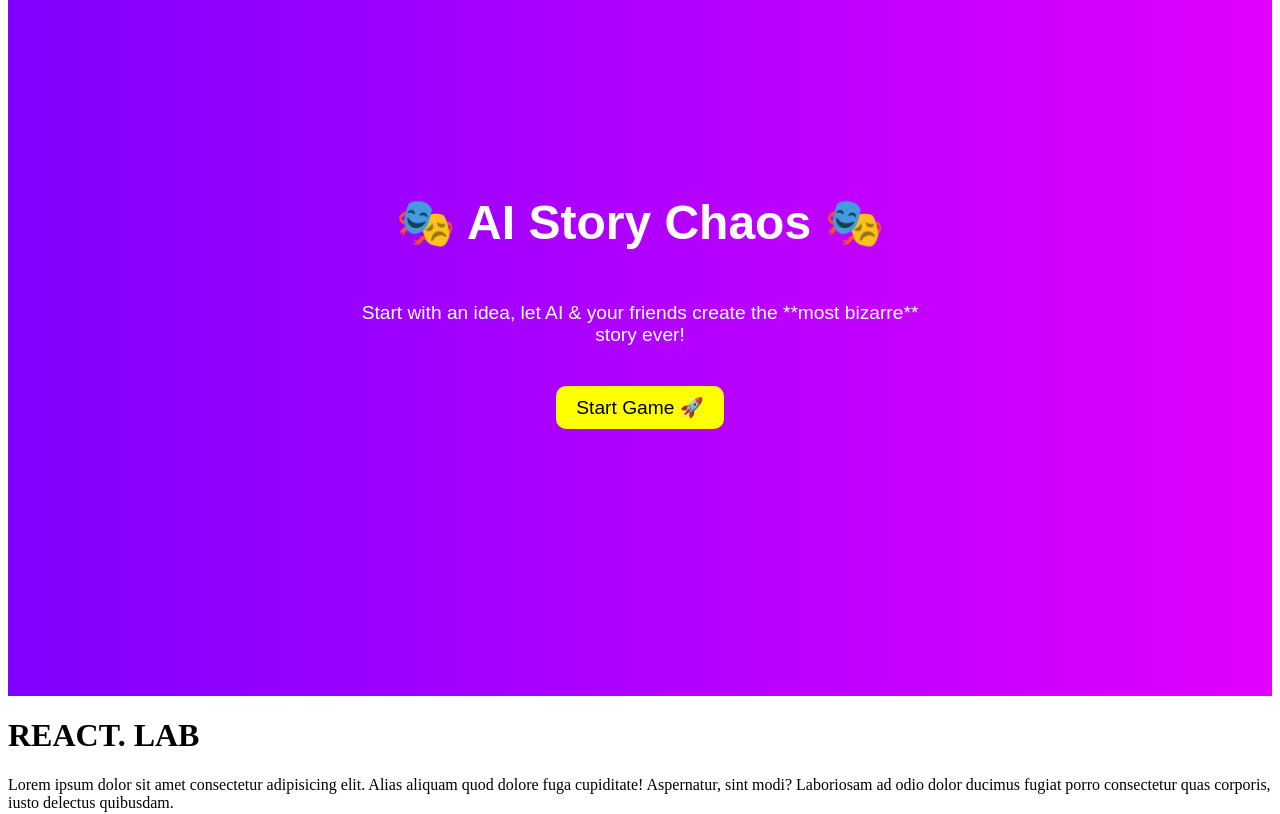
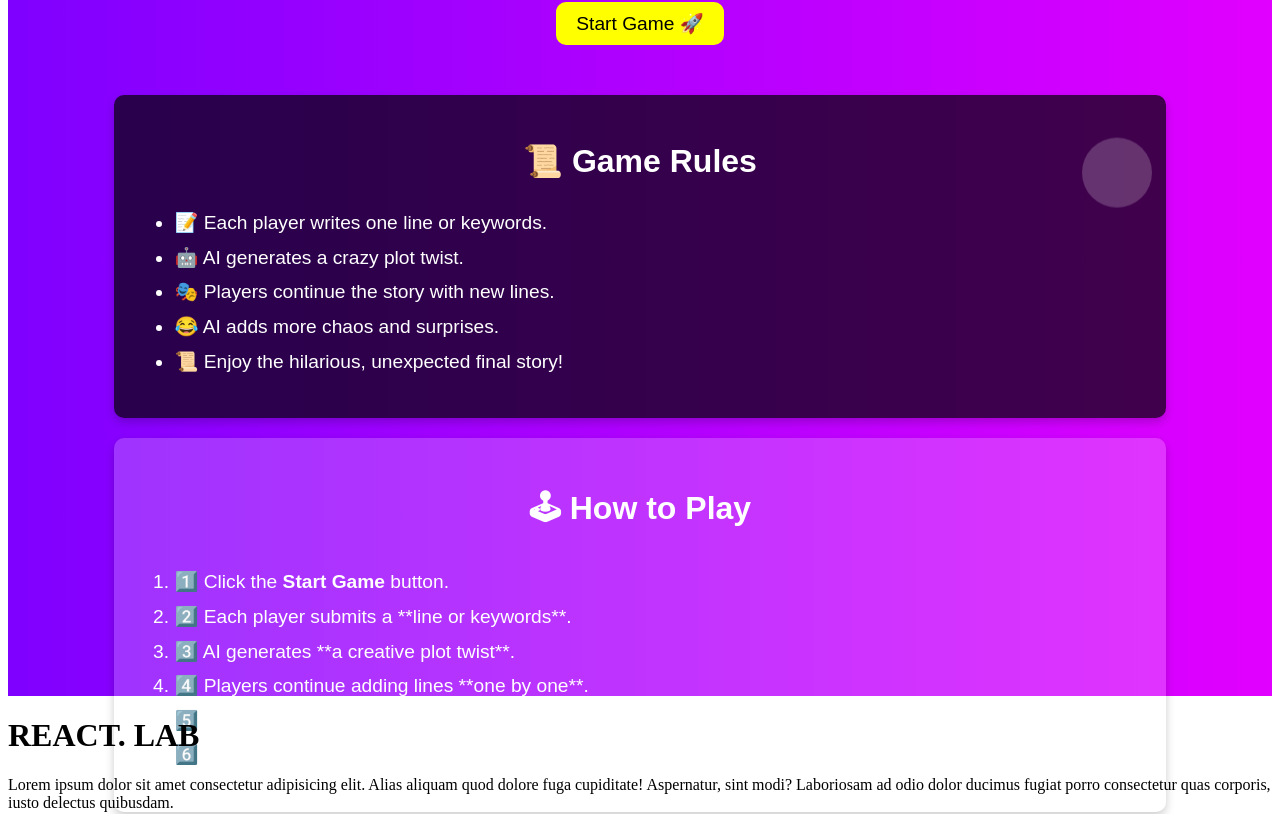
Before and after one commit to Team-Honest/UNIHACK, a Next.js app in the folder frontend/: page / in a window 1280 px wide. Shown: the part 500-1314 px from the top of the page. Built offline with nearby package versions, Linux system fonts and the light colour scheme.

Commit message:
wing notes 2
wingnotes 2

```diff
--- a/frontend/components/MainSection.jsx
+++ b/frontend/components/MainSection.jsx
@@ -1,7 +1,17 @@
-import React from "react";
-
+import React, { useEffect, useState } from "react";
 
 const MainSection = () => {
+  const [scrollPosition, setScrollPosition] = useState(0);
+
+  // Parallax Effect: Updates background based on scroll
+  useEffect(() => {
+    const handleScroll = () => {
+      setScrollPosition(window.scrollY * 0.5);
+    };
+    window.addEventListener("scroll", handleScroll);
+    return () => window.removeEventListener("scroll", handleScroll);
+  }, []);
+
   return (
     <div
       style={{
@@ -11,16 +21,20 @@ const MainSection = () => {
         justifyContent: "center",
         height: "100vh",
         textAlign: "center",
-        background: "linear-gradient(to right, #7f00ff, #e100ff)",
+        background: `linear-gradient(to right, #7f00ff, #e100ff)`,
+        backgroundPosition: `0px ${scrollPosition}px`,
+        transition: "background-position 0.2s ease-out",
         color: "white",
         fontFamily: "Arial, sans-serif",
       }}
     >
-      <h1 style={{ fontSize: "3rem" }}>🎭 AI Story Chaos 🎭</h1>
-      <p style={{ fontSize: "1.2rem", maxWidth: "600px" }}>
-        Start with an idea, let AI & your friends create the **most bizarre**
-        story ever!
+      {/* Title */}
+      <h1 style={{ fontSize: "3rem", opacity: 0.9 }}>🎭 AI Story Chaos 🎭</h1>
+      <p style={{ fontSize: "1.2rem", maxWidth: "600px", opacity: 0.9 }}>
+        Start with an idea, let AI & your friends create the <strong>most bizarre</strong> story ever!
       </p>
+
+      {/* Start Button with Animations */}
       <button
         style={{
           marginTop: "20px",
@@ -32,12 +46,102 @@ const MainSection = () => {
           borderRadius: "10px",
           cursor: "pointer",
           transition: "0.3s",
+          transform: "scale(1)",
         }}
-        onMouseOver={(e) => (e.target.style.background = "orange")}
-        onMouseOut={(e) => (e.target.style.background = "yellow")}
+        onMouseOver={(e) => {
+          e.target.style.background = "orange";
+          e.target.style.transform = "scale(1.1)";
+        }}
+        onMouseOut={(e) => {
+          e.target.style.background = "yellow";
+          e.target.style.transform = "scale(1)";
+        }}
+        onClick={() => alert("Game Starting... 🚀")}
       >
         Start Game 🚀
       </button>
+
+      {/* Floating Animation Elements */}
+      <div
+        style={{
+          position: "absolute",
+          top: "10%",
+          left: "10%",
+          width: "50px",
+          height: "50px",
+          backgroundColor: "rgba(255,255,255,0.3)",
+          borderRadius: "50%",
+          animation: "float 6s ease-in-out infinite",
+        }}
+      />
+      <div
+        style={{
+          position: "absolute",
+          bottom: "10%",
+          right: "10%",
+          width: "70px",
+          height: "70px",
+          backgroundColor: "rgba(255,255,255,0.2)",
+          borderRadius: "50%",
+          animation: "float 8s ease-in-out infinite",
+        }}
+      />
+
+      {/* Game Rules Section */}
+      <div
+        style={{
+          width: "80%",
+          marginTop: "50px",
+          padding: "20px",
+          backgroundColor: "rgba(0, 0, 0, 0.7)",
+          borderRadius: "10px",
+          boxShadow: "0 4px 10px rgba(0,0,0,0.2)",
+          textAlign: "left",
+        }}
+      >
+        <h2 style={{ fontSize: "2rem", textAlign: "center" }}>📜 Game Rules</h2>
+        <ul style={{ fontSize: "1.2rem", lineHeight: "1.8" }}>
+          <li>📝 Each player writes one line or keywords.</li>
+          <li>🤖 AI generates a crazy plot twist.</li>
+          <li>🎭 Players continue the story with new lines.</li>
+          <li>😂 AI adds more chaos and surprises.</li>
+          <li>📜 Enjoy the hilarious, unexpected final story!</li>
+        </ul>
+      </div>
+
+      {/* Instructions Section */}
+      <div
+        style={{
+          width: "80%",
+          marginTop: "20px",
+          padding: "20px",
+          backgroundColor: "rgba(255, 255, 255, 0.2)",
+          borderRadius: "10px",
+          boxShadow: "0 4px 10px rgba(0,0,0,0.2)",
+          textAlign: "left",
+        }}
+      >
+        <h2 style={{ fontSize: "2rem", textAlign: "center" }}>🕹 How to Play</h2>
+        <ol style={{ fontSize: "1.2rem", lineHeight: "1.8" }}>
+          <li>1️⃣ Click the <strong>Start Game</strong> button.</li>
+          <li>2️⃣ Each player submits a **line or keywords**.</li>
+          <li>3️⃣ AI generates **a creative plot twist**.</li>
+          <li>4️⃣ Players continue adding lines **one by one**.</li>
+          <li>5️⃣ AI keeps twisting the story.</li>
+          <li>6️⃣ Enjoy reading the final **bizarre & funny** story!</li>
+        </ol>
+      </div>
+
+      {/* Floating Animation CSS */}
+      <style>
+        {`
+          @keyframes float {
+            0% { transform: translateY(0px); }
+            50% { transform: translateY(-20px); }
+            100% { transform: translateY(0px); }
+          }
+        `}
+      </style>
     </div>
   );
 };
```
